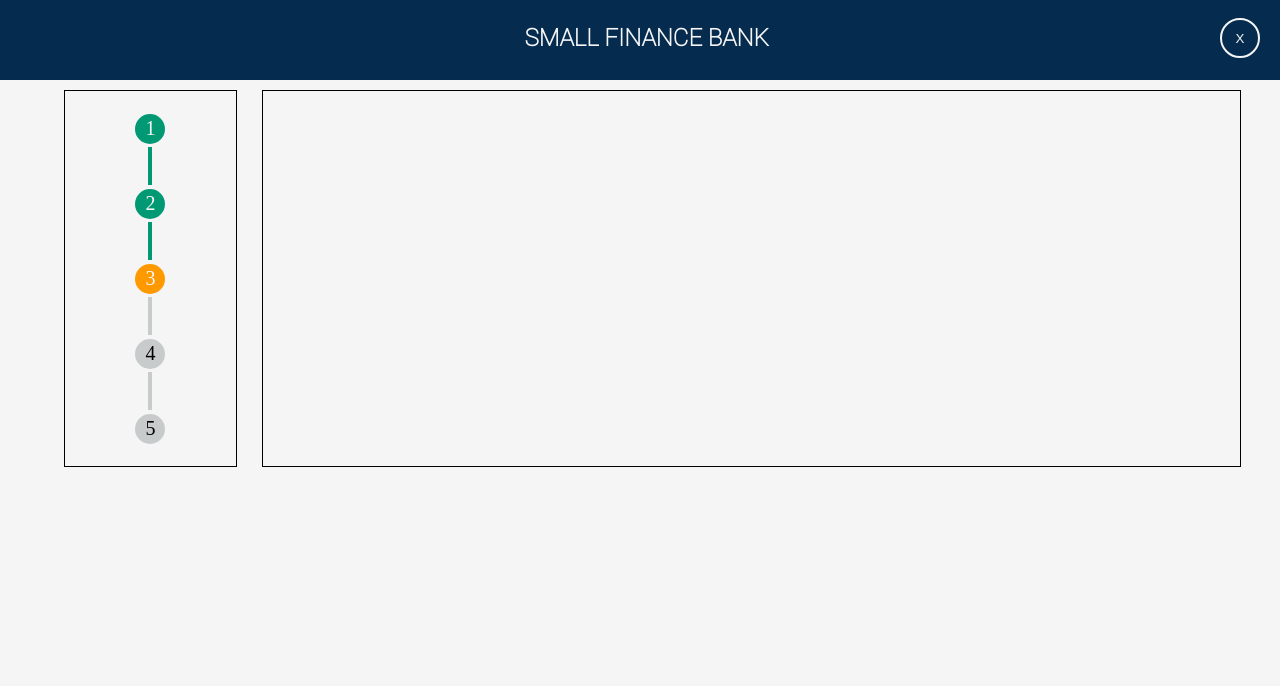
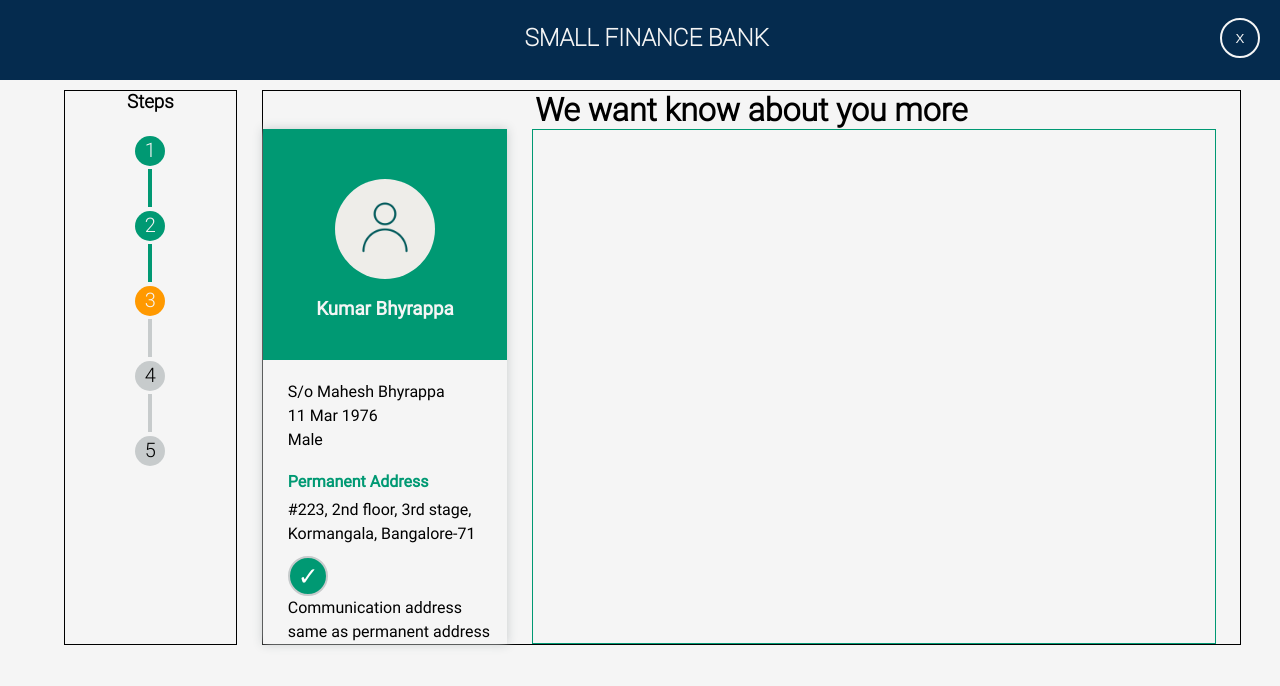
Before and after one commit to saumy0010/Finance-Bank, a plain HTML site: page index.html in a window 1280 px wide. Drawn offline with Linux system fonts and the light colour scheme.

Commit message:
Profile info

```diff
--- a/Assets/CSS/styles.css
+++ b/Assets/CSS/styles.css
@@ -11,12 +11,26 @@
         font-weight: 400;
     }
 
+    @font-face {
+        font-family: 'Light';
+        src: url('../Fonts/Roboto-Light.ttf') format('truetype');
+        font-style: normal;
+        font-weight: 400;
+    }
+
+    @font-face {
+        font-family: 'Regular';
+        src: url('../Fonts/Roboto-Regular.ttf') format('truetype');
+        font-style: normal;
+        font-weight: 400;
+    }
+
     body {
         /* font-family: 'Poppins', sans-serif; */
+        font-family: 'Light', sans-serif;
+        font-weight: 400;
         background: #f5f5f5;
     }
-
-
     /* ---------------------------------Navbar-------------------------------------- */
 
     .navbar {
@@ -66,8 +80,6 @@ body {
             text-align: center;
         }
     }
-
-
     /* ------------------------------------Content------------------------------------------ */
 
     .grid {
@@ -89,8 +101,6 @@ body {
     .profile {
         border: 1px solid;
     }
-
-
     /* ---------------------------------verticle progressbar-------------------------------- */
 
     .progress-bar ul li {
@@ -116,18 +126,7 @@ body {
         color: black;
     }
 
-.progress-bar ul li:first-child::before {
-    content: '';
-    position: absolute;
-    top: 56px;
-    left: 48%;
-    width: 4px;
-    height: 50%;
-    background: #009973;
-    z-index: -1;
-}
-
-.progress-bar ul li:nth-child(2):before {
+    .light-green-item::before {
         content: '';
         position: absolute;
         top: 56px;
@@ -160,20 +159,7 @@ body {
         z-index: -1;
     }
 
-.progress-bar ul li:first-child:after {
-    content: '';
-    position: absolute;
-    top: 50%;
-    left: 50%;
-    transform: translate(-50%, -50%);
-    width: 30px;
-    height: 30px;
-    border-radius: 50%;
-    background: #009973;
-    z-index: -1;
-}
-
-.progress-bar ul li:nth-child(2):after {
+    .light-green-item::after {
         content: '';
         position: absolute;
         top: 50%;
@@ -199,7 +185,7 @@ body {
         z-index: -1;
     }
 
-.progress-bar ul li:nth-child(4):after {
+    .grey-item::after {
         content: '';
         position: absolute;
         top: 50%;
@@ -211,16 +197,86 @@ body {
         background: #c7cbcc;
         z-index: -1;
     }
+    /* ---------------------------------------Profile---------------------------------------- */
 
-.progress-bar ul li:nth-child(5):after {
-    content: '';
-    position: absolute;
-    top: 50%;
-    left: 50%;
-    transform: translate(-50%, -50%);
-    width: 30px;
-    height: 30px;
+    .profile-inner {
+        font-family: 'Regular', sans-serif;
+        font-weight: 400;
+        display: grid;
+        grid-template-columns: 25% 70%;
+        grid-gap: 25px;
+    }
+
+    .header-txt {
+        text-align: center;
+    }
+
+    .profile-info {
+        /* border: #009973 1px solid; */
+        box-shadow: #c7cbcc 0px 0px 10px;
+    }
+
+    .profile-pic {
+        background: #009973;
+        padding-top: 50px;
+        padding-bottom: 40px;
+    }
+
+    .image {
+        text-align: center;
+    }
+
+    .image img {
+        height: 100px;
+        width: 100px;
         border-radius: 50%;
-    background: #c7cbcc;
-    z-index: -1;
     }
+
+    .image h3 {
+        color: #f5f5f5;
+        padding-top: 15px;
+    }
+
+    .data {
+        padding-top: 20px;
+        padding-left: 25px;
+    }
+
+    .data p {
+        line-height: 1.5;
+    }
+
+    .address {
+        padding-top: 20px;
+    }
+
+    .address h4 {
+        color: #009973;
+        padding-bottom: 7px;
+    }
+
+    .address p {
+        list-style: 1.5;
+    }
+
+    .commun-btn {
+        padding-top: 10px;
+        display: inline-block;
+    }
+
+    .address button {
+        padding: 8px;
+        border-radius: 50%;
+        height: 40px;
+        width: 40px;
+        line-height: 10px;
+        font-size: 25px;
+        color: white;
+        background: #009973;
+        border: 2px solid #c7cbcc;
+        text-align: center;
+    }
+
+    .form {
+        border: #009973 1px solid;
+    }
--- a/index.html
+++ b/index.html
@@ -30,19 +30,71 @@
                 <div class="main-grid">
                     <div class="steps">
 
+                        <h3 style="text-align:center;">Steps</h3>
+
                         <div class="progress-bar">
                             <ul>
-                                <li>1</li>
-                                <li>2</li>
-                                <li>3</li>
-                                <li>4</li>
-                                <li>5</li>
+                                <li> <span class="light-green-item">1</span></li>
+                                <li><span class="light-green-item">2</span></li>
+                                <li><span>3</span></li>
+                                <li><span class="grey-item">4</span></li>
+                                <li><span class="grey-item">5</span></li>
                             </ul>
                         </div>
 
                     </div>
 
                     <div class="profile">
+                        <div class="header-txt">
+
+                            <h1>We want know about you more</h1>
+
+                        </div>
+                        <div class="profile-inner">
+                            <div class="profile-info">
+
+                                <div class="profile-pic">
+
+                                    <div class="image">
+                                        <img src="./Assets/Images/pic.jpeg" alt="image">
+
+                                        <h3>
+                                            Kumar Bhyrappa
+                                        </h3>
+
+                                    </div>
+
+                                </div>
+
+                                <div class="data">
+                                    <p>S/o Mahesh Bhyrappa</p>
+                                    <p>11 Mar 1976</p>
+                                    <p>Male</p>
+
+                                    <div class="address">
+                                        <h4>Permanent Address</h4>
+
+                                        <p>#223, 2nd floor, 3rd stage,</p>
+                                        <p>Kormangala, Bangalore-71</p>
+
+                                        <div class="commun-btn">
+                                            <button>✓</button>
+                                            <p>Communication address</p>
+                                            <p>same as permanent address</p>
+                                        </div>
+
+
+                                    </div>
+
+                                </div>
+
+                            </div>
+
+                            <div class="form">
+
+                            </div>
+                        </div>
+
 
                     </div>
 
```
Also changed, not shown: Assets/Images/pic.jpeg (added). Lines whose indentation alone changed are shown as unchanged.
